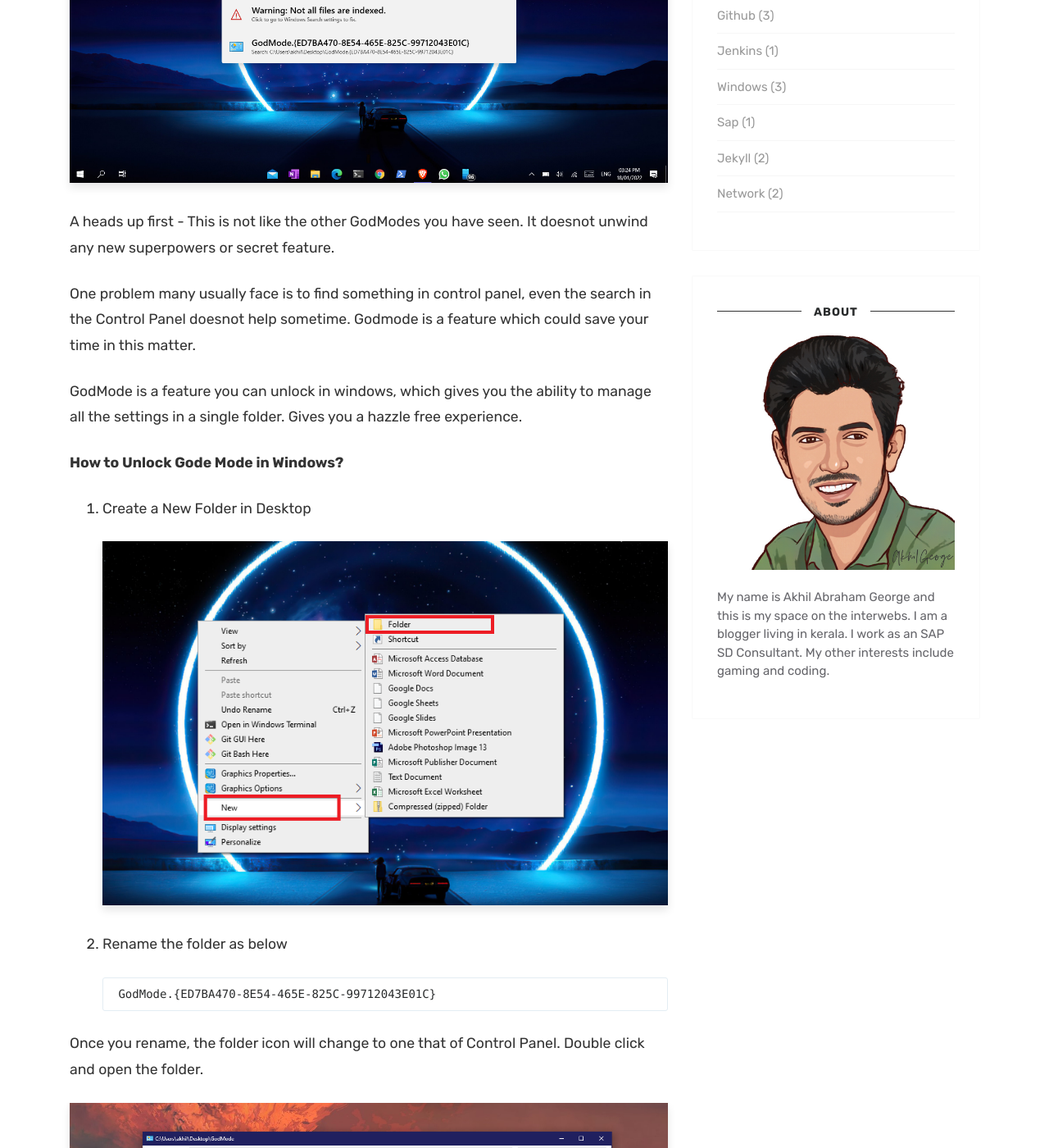
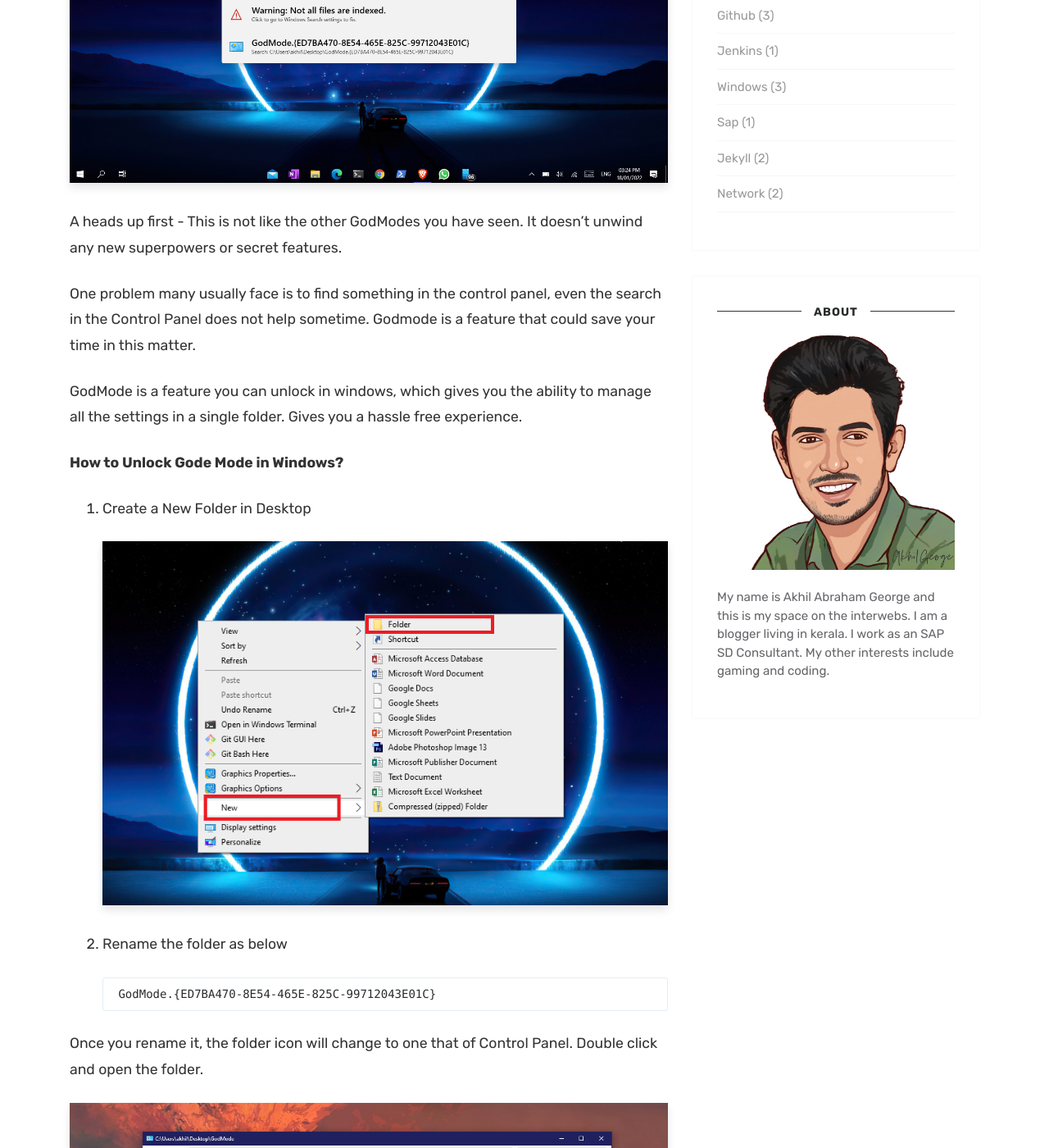
Before and after one commit to akhilgeo/akhilgeorge.com, a Jekyll site: the page built from _posts/2022-01-18-unlock-godmode-in-windows.md, in a window 1280 px wide and 1400 px high, scrolled down 492 px. Shown: the whole window at 82% size. Built offline with Jekyll 4.4.1, drawn with Linux system fonts in a browser that asks for light colours; comment, search, counter and statistics services are not loaded; some of the changed text lies outside the part shown.

Commit message:
GodMode update

```diff
--- a/_posts/2022-01-18-unlock-godmode-in-windows.md
+++ b/_posts/2022-01-18-unlock-godmode-in-windows.md
@@ -6,11 +6,11 @@
 image: assets/images/post/Godmode_h.png
 ---
 
-A heads up first - This is not like the other GodModes you have seen.  It doesnot unwind any new superpowers or secret feature.
+A heads up first - This is not like the other GodModes you have seen.  It doesn't unwind any new superpowers or secret features.
 
-One problem many usually face is to find something in control panel, even the search in the Control Panel doesnot help sometime. Godmode is a feature which could save your time in this matter.
+One problem many usually face is to find something in the control panel, even the search in the Control Panel does not help sometime. Godmode is a feature that could save your time in this matter.
 
-GodMode is a feature you can unlock in windows, which gives you the ability to manage all the settings in a single folder. Gives you a hazzle free experience.
+GodMode is a feature you can unlock in windows, which gives you the ability to manage all the settings in a single folder. Gives you a hassle free experience.
 
 **How to Unlock Gode Mode in Windows?**
 
@@ -22,9 +22,9 @@
 
 		GodMode.{ED7BA470-8E54-465E-825C-99712043E01C}
 
-Once you rename, the folder icon will change to one that of Control Panel.
+Once you rename it, the folder icon will change to one that of Control Panel.
 Double click and open the folder.
 
 ![]({{ 'assets/images/post/Godmode.png' | relative_url }})
 
-The folder will have all the accessable commands in windows and are organised by each caterogry. You can go to each  category or make use of the search in windows explorer to find the desired command.
+The folder will have all the accessible commands in windows and are organized  by each caterogry. You can go to each category or make use of the search in windows explorer to find the desired command.
```
